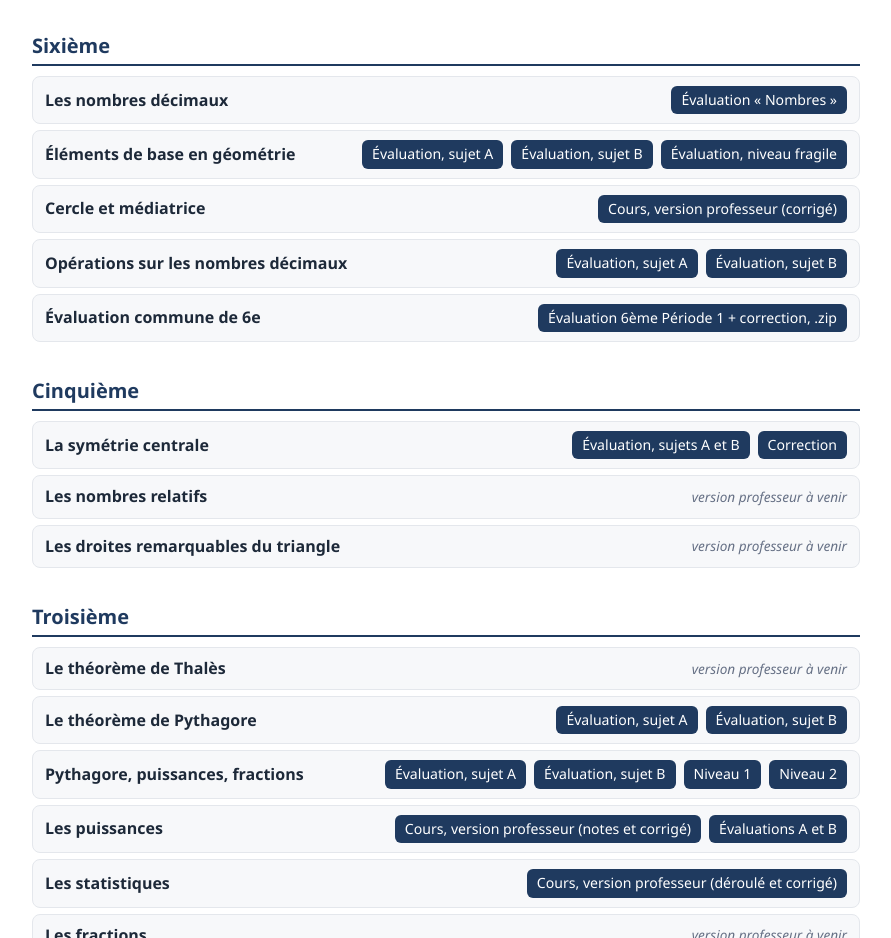
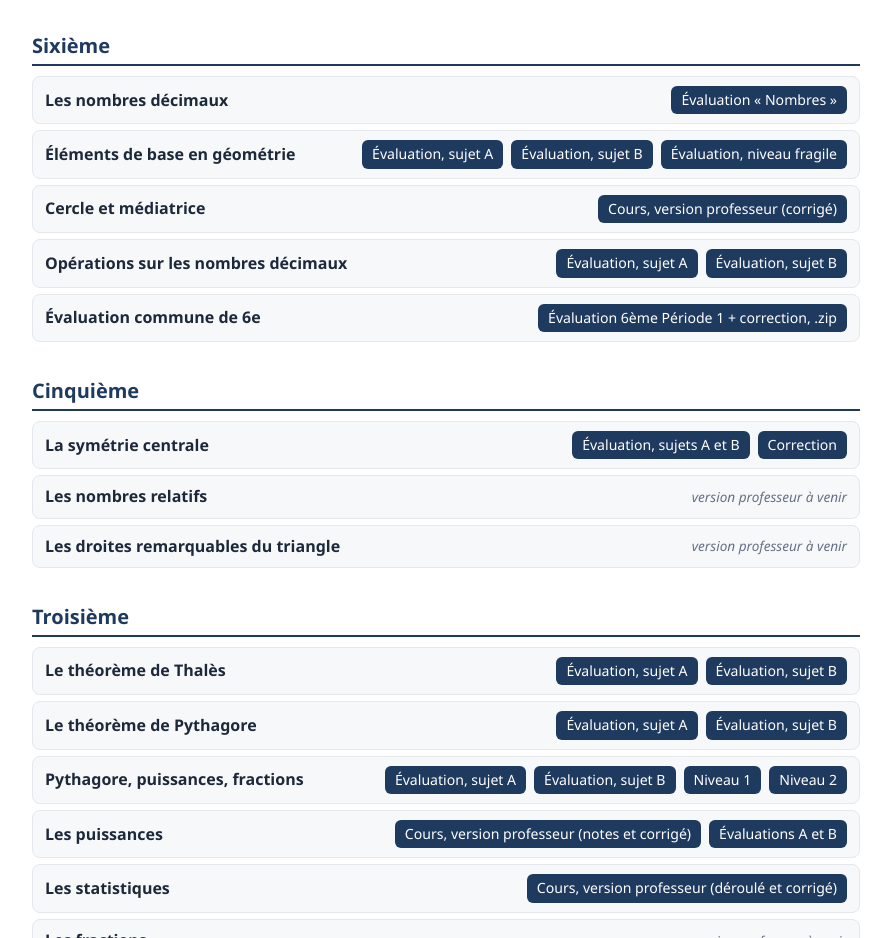
Before and after one commit to jmeresse-arch/MATHS-RUISSEAU, a plain HTML site: page espace-prof-k7q3x9/index.html in a window 1280 px wide. Shown: the part 162-1100 px from the top of the page, without its empty margins (194-1085 px from the left). Drawn offline with Linux system fonts and the light colour scheme.

Commit message:
3e Thalès : fiche d'entraînement (élèves) et évaluations A et B (espace enseignant)
Co-Authored-By: Claude Sonnet 5.5 <noreply@anthropic.com>
Claude-Session: https://claude.ai/code/session_01AEqhqzQi2LwFC7vm2DxqwR

```diff
--- a/espace-prof-k7q3x9/index.html
+++ b/espace-prof-k7q3x9/index.html
@@ -48,7 +48,7 @@
 <div class="chap"><b>Les nombres relatifs</b><span class="vide">version professeur à venir</span></div>
 <div class="chap"><b>Les droites remarquables du triangle</b><span class="vide">version professeur à venir</span></div>
 <h2 id="3e">Troisième</h2>
-<div class="chap"><b>Le théorème de Thalès</b><span class="vide">version professeur à venir</span></div>
+<div class="chap"><b>Le théorème de Thalès</b><span class="docs"><a href="3e/thales/evaluation-sujet-A.pdf" target="_blank" rel="noopener">Évaluation, sujet A</a><a href="3e/thales/evaluation-sujet-B.pdf" target="_blank" rel="noopener">Évaluation, sujet B</a></span></div>
 <div class="chap"><b>Le théorème de Pythagore</b><span class="docs"><a href="3e/pythagore/evaluation-sujet-A.pdf" target="_blank" rel="noopener">Évaluation, sujet A</a><a href="3e/pythagore/evaluation-sujet-B.pdf" target="_blank" rel="noopener">Évaluation, sujet B</a></span></div>
 <div class="chap"><b>Pythagore, puissances, fractions</b><span class="docs"><a href="3e/pythagore-puissances-fractions/evaluation-sujet-A.pdf" target="_blank" rel="noopener">Évaluation, sujet A</a><a href="3e/pythagore-puissances-fractions/evaluation-sujet-B.pdf" target="_blank" rel="noopener">Évaluation, sujet B</a><a href="3e/pythagore-puissances-fractions/evaluation-niveau-1.pdf" target="_blank" rel="noopener">Niveau 1</a><a href="3e/pythagore-puissances-fractions/evaluation-niveau-2.pdf" target="_blank" rel="noopener">Niveau 2</a></span></div>
 <div class="chap"><b>Les puissances</b><span class="docs"><a href="3e/puissances/cours-prof.pdf" target="_blank" rel="noopener">Cours, version professeur (notes et corrigé)</a><a href="3e/puissances/evaluations-A-B.pdf" target="_blank" rel="noopener">Évaluations A et B</a></span></div>
```
Also changed, not shown: index.html (+1 -0 lines), 3 other files.
